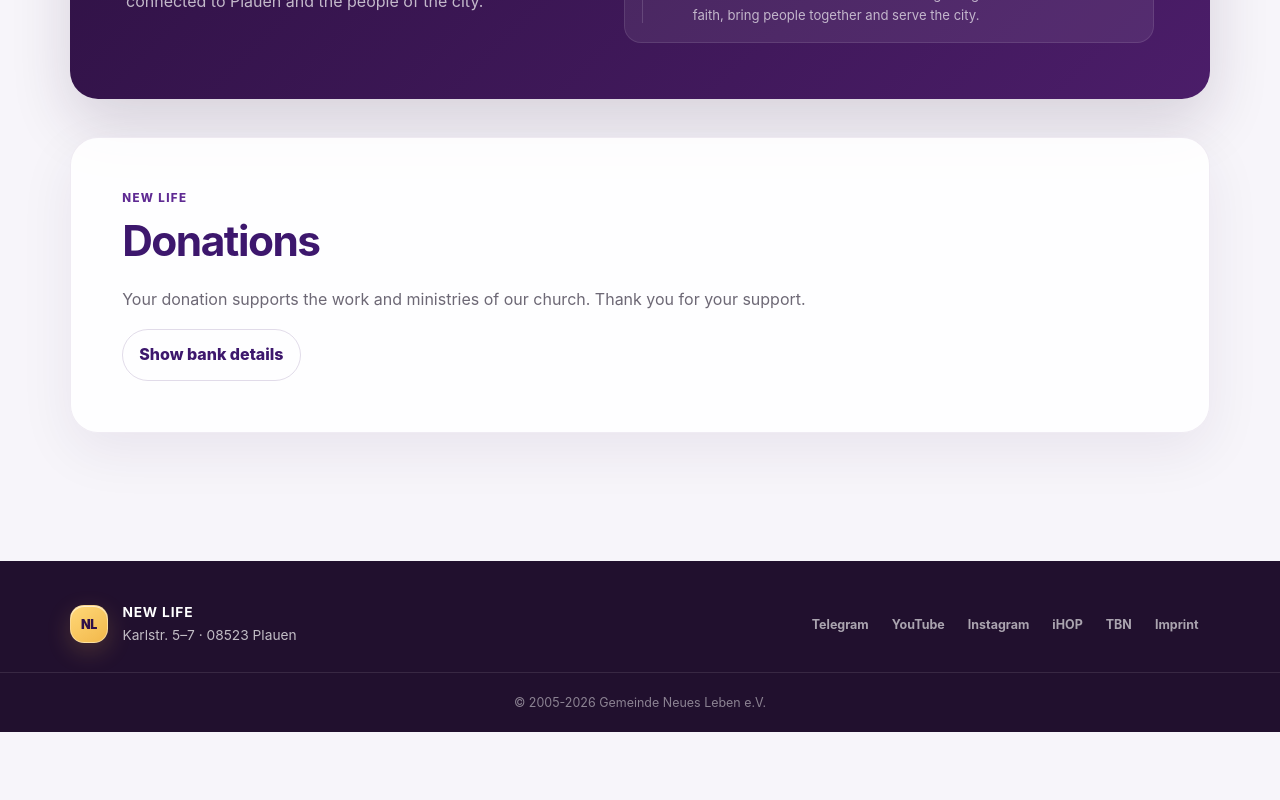
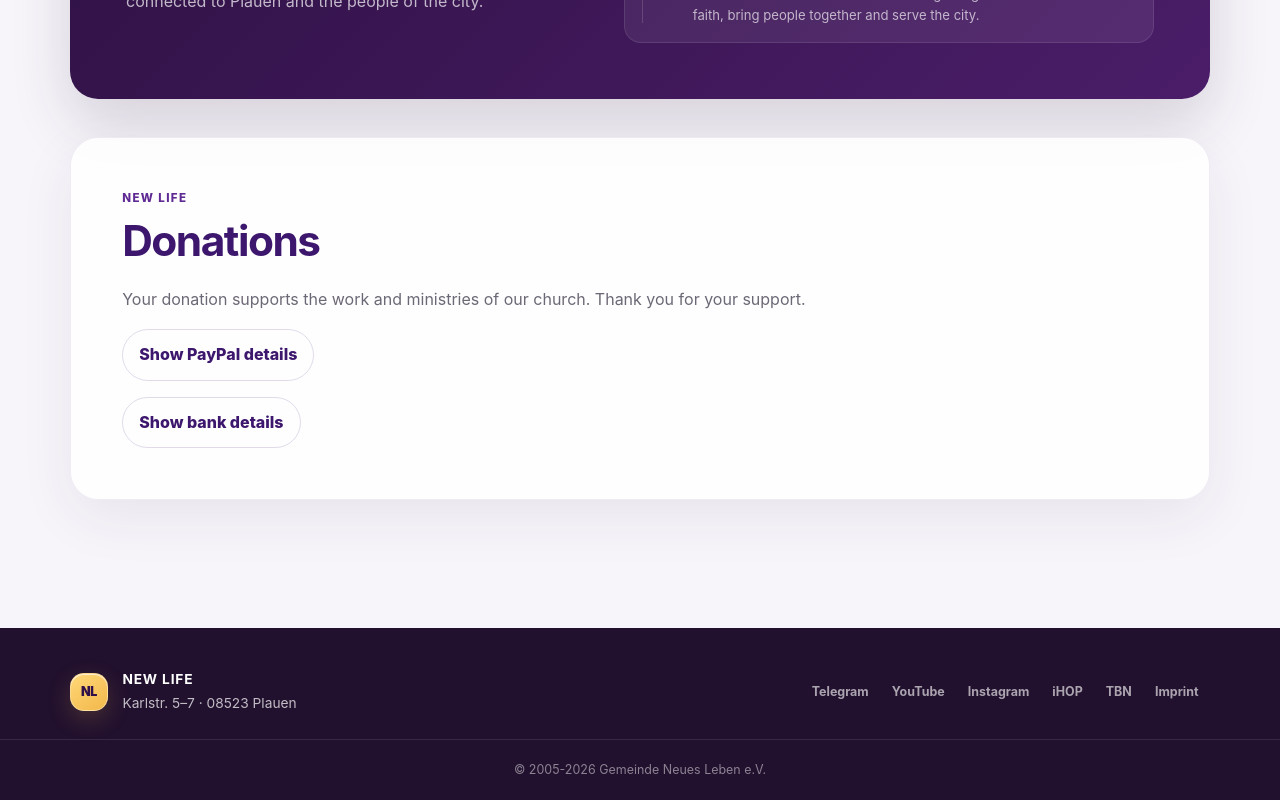
Before and after one commit to dignityinside/g12_eu, a Vue app: page / in a window 1280 px wide. Shown: the part 6158-6958 px from the top of the page. Before the commit the page ends 6890 px from the top, so only its background shows below. Built offline with nearby package versions, Linux system fonts and the light colour scheme.

Commit message:
Add paypal details to donation section

```diff
--- a/src/i18n/messages/be.js
+++ b/src/i18n/messages/be.js
@@ -129,6 +129,7 @@ export default {
     socialTitle: 'Сачыце за намі ў сацыяльных сетках',
     donationIntro: 'Ваша ахвяраванне падтрымлівае працу і служэнні нашай царквы. Дзякуем вам за дапамогу.',
     showBankDetails: 'Паказаць банкаўскія рэквізіты',
+    showPaypalDetails: 'Паказаць даныя PayPal',
     copyIban: 'Скапіяваць IBAN',
     ibanCopied: 'IBAN скапіяваны',
   },
--- a/src/i18n/messages/de.js
+++ b/src/i18n/messages/de.js
@@ -129,6 +129,7 @@ export default {
     socialTitle: 'Folge uns in den sozialen Netzwerken',
     donationIntro: 'Mit deiner Spende unterstützt du die Arbeit und die vielfältigen Angebote unserer Gemeinde. Vielen Dank für deine Hilfe.',
     showBankDetails: 'Bankverbindung anzeigen',
+    showPaypalDetails: 'PayPal-Daten anzeigen',
     copyIban: 'IBAN kopieren',
     ibanCopied: 'IBAN kopiert',
   },
--- a/src/i18n/messages/en.js
+++ b/src/i18n/messages/en.js
@@ -129,6 +129,7 @@ export default {
     socialTitle: 'Follow us on social media',
     donationIntro: 'Your donation supports the work and ministries of our church. Thank you for your support.',
     showBankDetails: 'Show bank details',
+    showPaypalDetails: 'Show PayPal details',
     copyIban: 'Copy IBAN',
     ibanCopied: 'IBAN copied',
   },
--- a/src/i18n/messages/ru.js
+++ b/src/i18n/messages/ru.js
@@ -129,6 +129,7 @@ export default {
     socialTitle: 'Следите за нами в социальных сетях',
     donationIntro: 'Ваше пожертвование поддерживает работу и служения нашей церкви. Благодарим вас за помощь.',
     showBankDetails: 'Показать банковские реквизиты',
+    showPaypalDetails: 'Показать данные PayPal',
     copyIban: 'Скопировать IBAN',
     ibanCopied: 'IBAN скопирован',
   },
--- a/src/i18n/messages/ua.js
+++ b/src/i18n/messages/ua.js
@@ -129,6 +129,7 @@ export default {
     socialTitle: 'Стежте за нами в соціальних мережах',
     donationIntro: 'Ваша пожертва підтримує працю та служіння нашої церкви. Дякуємо за вашу допомогу.',
     showBankDetails: 'Показати банківські реквізити',
+    showPaypalDetails: 'Показати дані PayPal',
     copyIban: 'Скопіювати IBAN',
     ibanCopied: 'IBAN скопійовано',
   },
--- a/src/views/HomeView.vue
+++ b/src/views/HomeView.vue
@@ -167,6 +167,13 @@ async function copyIban() {
     <media-block :title="$t('text.donate.title')" id="donate">
       <p class="donation-intro">{{ $t('landing.donationIntro') }}</p>
       <details class="donation-details">
+        <summary>{{ $t('landing.showPaypalDetails') }}</summary>
+        <div class="donation donation-paypal">
+          <div>PayPal: kontakt.neuesleben@gmail.com</div>
+          <a href="https://www.paypal.com/" target="_blank" rel="noopener noreferrer">PayPal ↗</a>
+        </div>
+      </details>
+      <details class="donation-details">
         <summary>{{ $t('landing.showBankDetails') }}</summary>
         <div class="donation">
           <div>{{ $t('site.donation.receiver') }}</div>
@@ -260,6 +267,7 @@ async function copyIban() {
 .route-link { border: 1px solid rgba($color-primary,.2); background: rgba(255,255,255,.7); color: $color-primary; }
 .donation { display: grid; gap: .55rem; padding: 1.25rem; border-radius: 18px; background: $color-background; color: $color-muted; font-family: ui-monospace, SFMono-Regular, Menlo, monospace; font-size: .9rem; overflow-wrap: anywhere; }
 .donation-intro { max-width: 720px; color: $color-muted; }
+.donation-paypal a { color: $color-primary; font-weight: 800; }
 .donation-details { margin-top: 1rem; }
 .donation-details summary { width: fit-content; padding: .7rem 1rem; border: 1px solid rgba($color-primary,.15); border-radius: 999px; color: $color-primary; font-weight: 800; cursor: pointer; list-style: none; }
 .donation-details summary::-webkit-details-marker { display: none; }
```
